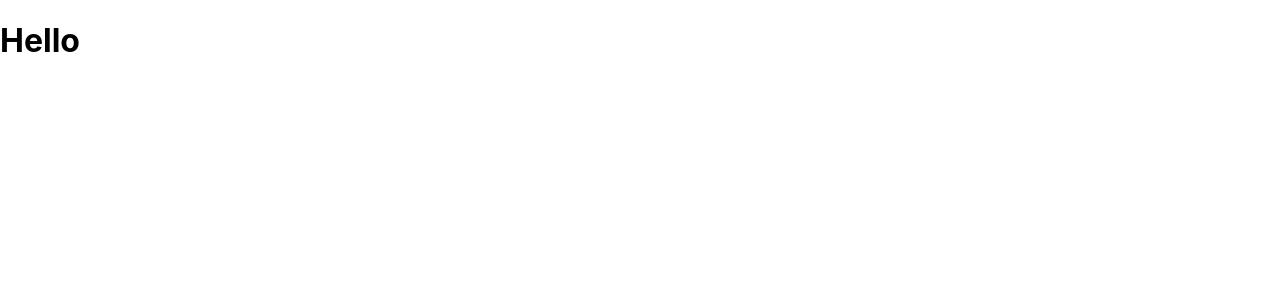
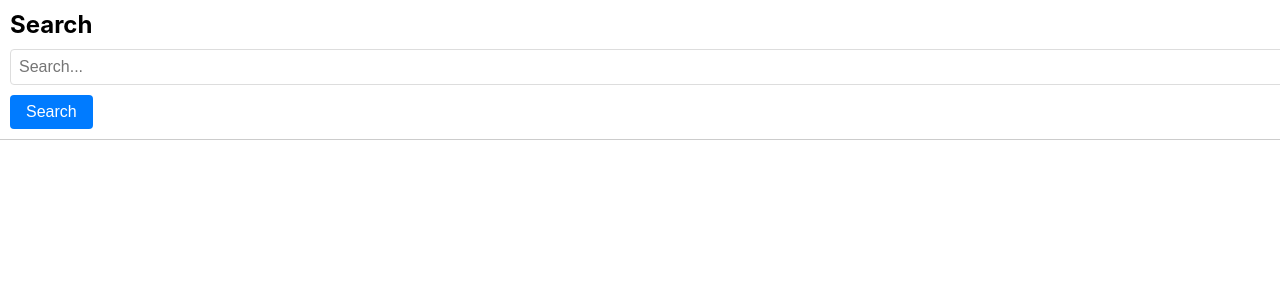
Before and after one commit to Aayushman19/Job-Posting-Zidio, a React (Create React App) app in the folder Job Listing/my-app/: page / in a window 1280 px wide. Shown: the top 300 px of the page. Built offline with nearby package versions, Linux system fonts and the light colour scheme.

Commit message:
added search bar

```diff
--- a/Job Listing/my-app/src/App.js
+++ b/Job Listing/my-app/src/App.js
@@ -1,10 +1,11 @@
 import React from 'react';
 import './App.css';
+import SearchBarHeader from './Components/Search-Bar/Search';
 
 function App() {
   return (
-    <div className='listing'>
-      <h1>Hello</h1>
+    <div className='search-bar'>
+      <SearchBarHeader />
     </div>
   );
 }
--- /dev/null
+++ b/Job Listing/my-app/src/Components/Search-Bar/Search.jsx
@@ -0,0 +1,52 @@
+import React, { useState } from 'react';
+
+const SearchBarHeader = () => {
+  const [searchTerm, setSearchTerm] = useState('');
+
+  const handleChange = (event) => {
+    setSearchTerm(event.target.value);
+  };
+
+  const handleSearch = () => {
+    // Handle search functionality here
+    console.log('Searching for:', searchTerm);
+  };
+
+  return (
+    <header style={{ padding: '10px', borderBottom: '1px solid #ccc' }}>
+      <h1 style={{ fontSize: '24px', margin: '0' }}>Search</h1>
+      <div style={{ marginTop: '10px' }}>
+        <input
+          type="text"
+          value={searchTerm}
+          onChange={handleChange}
+          placeholder="Search..."
+          style={{
+            width: '100%',
+            padding: '8px',
+            fontSize: '16px',
+            borderRadius: '4px',
+            border: '1px solid #ddd',
+          }}
+        />
+        <button
+          onClick={handleSearch}
+          style={{
+            marginTop: '10px',
+            padding: '8px 16px',
+            fontSize: '16px',
+            borderRadius: '4px',
+            border: 'none',
+            backgroundColor: '#007bff',
+            color: '#fff',
+            cursor: 'pointer',
+          }}
+        >
+          Search
+        </button>
+      </div>
+    </header>
+  );
+};
+
+export default SearchBarHeader;
```
